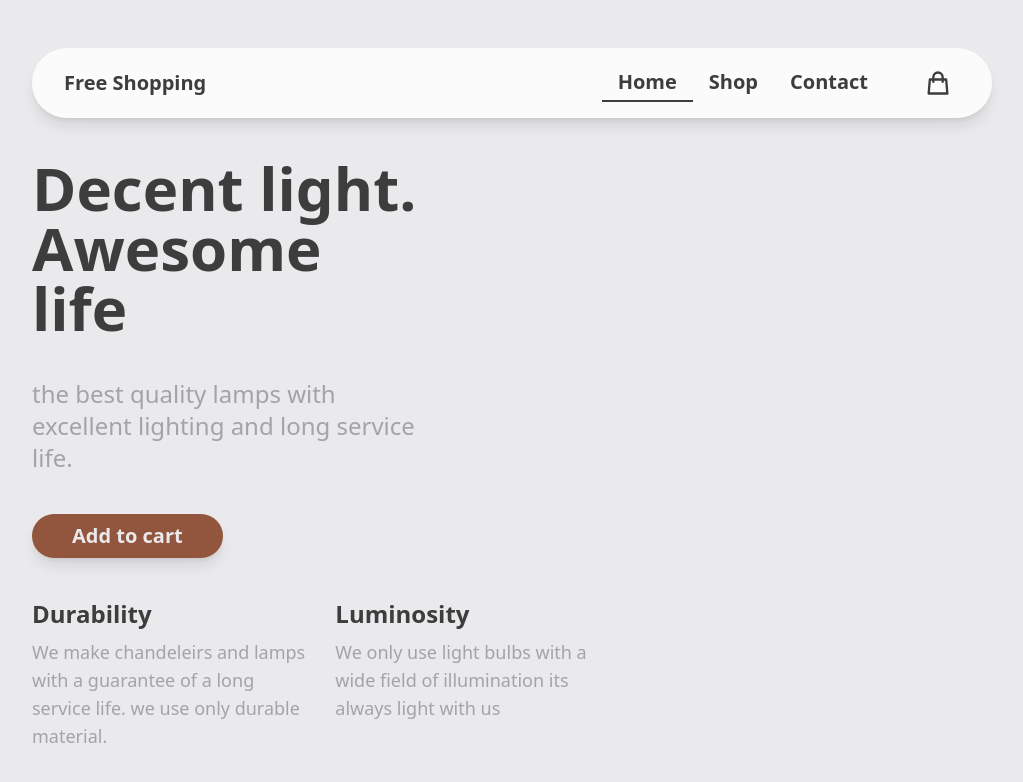
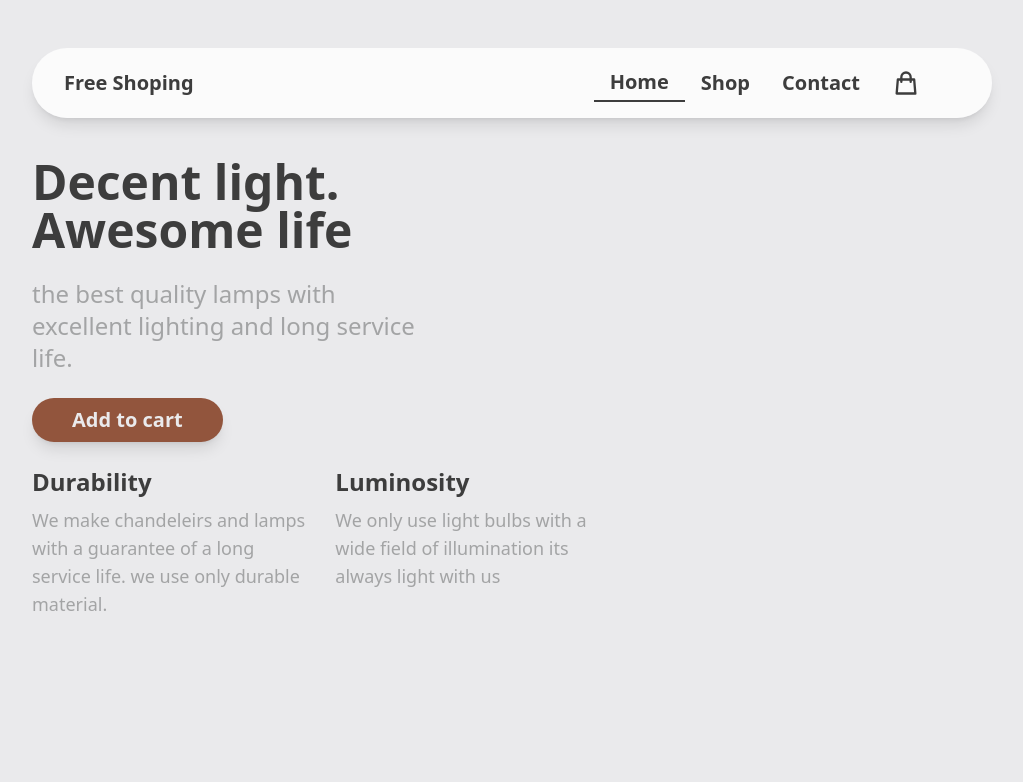
Before and after one commit to Sanaa00/shopping-ecommerce-website, a React (Create React App) app: page / in a window 1280 px wide. Shown: the top 782 px of the page, without its empty margins (128-1151 px from the left). Built offline with nearby package versions, Linux system fonts and the light colour scheme; no server answers.

Commit message:
fix: css issue

```diff
--- a/src/App.js
+++ b/src/App.js
@@ -16,7 +16,6 @@ function App() {
     axios
       .get("https://fakestoreapi.com/products")
       .then((response) => {
-        console.log("list of products:", response.data);
         setProducts(response.data);
       })
       .catch((err) => {
--- a/src/Component/NavBar.js
+++ b/src/Component/NavBar.js
@@ -4,49 +4,127 @@ import { NavLink, Link } from "react-router-dom";
 import { FiMenu } from "react-icons/fi";
 import { IoIosClose } from "react-icons/io";
 function NavBar({ shopItem }) {
-  const [showMenu, setShowMenu] = useState(false);
-  let menu;
-  const onNavbarHandler = () => setShowMenu(!showMenu);
-  if (showMenu) {
-    menu = (
-      <div className="flex flex-col fixed bg-gray-50 w-3/5  top-0 z-40 left-0 shadow-lg ">
+  const [open, setOpen] = useState(false);
+  // let menu;
+  // const onNavbarHandler = () => setShowMenu(!showMenu);
+
+  // if (showMenu) {
+  //   menu = (
+  //     <div className="flex flex-col fixed bg-gray-50 w-3/5  top-0 z-40 left-0 shadow-lg ">
+  //       <div className=" flex pl-2 h-28  ">
+  //         <button className="" onClick={onNavbarHandler}>
+  //           <IoIosClose className="text-5xl" fill="#3d3d3d" />
+  //         </button>
+  //       </div>
+
+  //       <div className=" w-3/5 h-screen shadow-sm">
+  //         <div className="bg-gray-50  py-4 text-2xl text-rash text-bold w-full flex pl-6 font-semibold  mb-2">
+  //           <Link onClick={onNavbarHandler} to="/">
+  //             Home
+  //           </Link>
+  //         </div>
+  //         <div className="bg-gray-50  py-4 text-2xl text-rash text-bold  w-full flex pl-6 font-semibold mb-2">
+  //           <Link onClick={onNavbarHandler} to="/shop">
+  //             Shop
+  //           </Link>
+  //         </div>
+  //         <div className="bg-gray-50  py-4 text-2xl text-rash text-bold  w-full flex pl-6 font-semibold   ">
+  //           <Link onClick={onNavbarHandler} to="/contact">
+  //             Contact
+  //           </Link>
+  //         </div>
+  //       </div>
+  //       <div></div>
+  //     </div>
+  //   );
+  // }
+  return (
+    <>
+      <div className=" flex flex-row items-center justify-between bg-white text-rash bg-opacity-80 shadow-lg rounded-full lg:text-xl 2xl:text-2xl font-semibold p-4 my-10 xl:mx-20">
+        <div className="hidden sm:block px-4 ">Free Shoping</div>
+        <button onClick={() => setOpen(!open)}>
+          <FiMenu className="sm:hidden mx-6 h-5 w-5 " />
+        </button>{" "}
+        <div className="sm:hidden block px-4 ">Free Shoping</div>
+        <div
+          className={` ${
+            open
+              ? "hidden"
+              : "  rounded-sm sm:hidden flex flex-col fixed bg-gray-50 w-3/5  top-0 z-40 left-0 shadow-lg"
+          }`}
+        >
           <div className=" flex pl-2 h-28  ">
-          <button className="" onClick={onNavbarHandler}>
-            <IoIosClose className="text-5xl" fill="#3d3d3d" />
+            <button onClick={() => setOpen(!open)} className="">
+              <IoIosClose
+                className="text-3xl mx-2 mt-16 h-10 w-10"
+                fill="#3d3d3d"
+              />
             </button>
-          {menu}
           </div>
 
-        <div className=" w-3/5 h-screen shadow-sm">
-          <div className="bg-gray-50  py-4 text-2xl text-rash text-bold w-full flex pl-6 font-semibold  mb-2">
-            <Link onClick={onNavbarHandler} to="/">
+          <div className=" w-3/5 h-screen shadow-sm ">
+            <div className="bg-gray-50  py-2 text-xl text-rash text-bold w-full flex pl-6 font-semibold  mb-2">
+              <Link to="/" onClick={() => setOpen(!open)}>
                 Home
               </Link>
             </div>
-          <div className="bg-gray-50  py-4 text-2xl text-rash text-bold  w-full flex pl-6 font-semibold mb-2">
-            <Link onClick={onNavbarHandler} to="/shop">
+
+            <div className="bg-gray-50  py-2 text-xl text-rash text-bold  w-full flex pl-6 font-semibold mb-2">
+              <Link to="/shop" onClick={() => setOpen(!open)}>
                 Shop
               </Link>
             </div>
-          <div className="bg-gray-50  py-4 text-2xl text-rash text-bold  w-full flex pl-6 font-semibold   ">
-            <Link onClick={onNavbarHandler} to="/contact">
+
+            <div className="bg-gray-50  py-2 text-xl text-rash text-bold  w-full flex pl-6 font-semibold   ">
+              <Link to="/contact" onClick={() => setOpen(!open)}>
                 Contact
               </Link>
             </div>
           </div>
-        <div></div>
         </div>
-    );
+        <nav className="hidden   px-4 sm:flex  items-center">
+          <NavLink
+            to="/"
+            className={({ isActive }) =>
+              (isActive ? "border-b-2 border-rash " : "") +
+              "  sm:px-2 md:px-4 p-1"
             }
-  return (
-    <>
-      {showMenu && (
-        <div
-          className=" bg-green-900 blur-2xl  "
-          onClick={onNavbarHandler}
-        ></div>
+            end
+          >
+            Home
+          </NavLink>
+          <NavLink
+            className={({ isActive }) =>
+              (isActive ? "border-b-2 border-rash " : "") +
+              " sm:px-2 md:px-4 p-1"
+            }
+            to="/shop"
+          >
+            Shop
+          </NavLink>{" "}
+          <NavLink
+            className={({ isActive }) =>
+              (isActive ? "border-b-2 border-rash  " : "") +
+              "  sm:px-2 md:px-4 p-1"
+            }
+            to="/contact"
+          >
+            Contact
+          </NavLink>{" "}
+          <NavLink to="/shopbag" className="flex px-4">
+            <span>
+              {shopItem.length !== 0 && (
+                <span className="absolute px-2 py-1 translate-x-1/2 -translate-y-1/2 bg-red-600 rounded-full text-xs text-white shadow-sm">
+                  {shopItem.length}
+                </span>
               )}
-      <div className="hidden sm:flex flex-row items-center justify-between bg-white text-rash bg-opacity-80 shadow-lg rounded-full lg:text-xl 2xl:text-3xl font-semibold p-4 my-10 xl:mx-20">
+              <HiOutlineShoppingBag className="mr-6 w-7 h-7 transition ease-in-out delay-150  duration-300   hover:scale-125" />
+            </span>
+          </NavLink>
+        </nav>
+      </div>
+
+      {/* <div className="hidden sm:flex flex-row items-center justify-between bg-white text-rash bg-opacity-80 shadow-lg rounded-full lg:text-xl 2xl:text-3xl font-semibold p-4 my-10 xl:mx-20">
         <div className="hidden sm:inline-block px-4">
           <p className="hidden sm:inline-block">Free Shopping</p>
         </div>
@@ -93,7 +171,6 @@ function NavBar({ shopItem }) {
             </span>
           </NavLink>
         </div>{" "}
-        {menu}
       </div>{" "}
       <div className="sm:hidden hover:cursor-pointer items-center justify-between z-50 flex ">
         <button className="" onClick={onNavbarHandler}>
@@ -110,7 +187,7 @@ function NavBar({ shopItem }) {
             <HiOutlineShoppingBag className="mr-6 w-7 h-7 transition ease-in-out delay-150  duration-300   hover:scale-125" />
           </span>
         </NavLink>
-      </div>
+      </div> */}
     </>
   );
 }
--- a/src/Pages/Home.js
+++ b/src/Pages/Home.js
@@ -7,33 +7,33 @@ function Home({ shopItem }) {
       <div className=" h-screen bg-spi py-6 sm:py-2 px-6 md:px-10 lg:px-16 xl:px-20">
         <NavBar shopItem={shopItem} />
 
-        <div className="flex flex-col justify-between sm:w-1/2 mt-10 sm:mt-0 md:px-10 xl:px-20">
-          <p className="text-rash text-4xl sm:text-4xl md:text-4xl xl:text-6xl 2xl:text-7xl  2xl:mt-6 font-semibold">
+        <div className="flex flex-col justify-between sm:w-1/2 mt-10 sm:mt-0 sm:px-4 md:px-10 xl:px-20">
+          <p className="text-rash text-4xl sm:text-4xl md:text-4xl xl:text-5xl 2xl:text-5xl  2xl:mt-6 font-semibold">
             Decent light. Awesome life
           </p>
-          <p className="text-rasasy w-4/5 sm:w-full text-xl sm:text-2xl md:text-xl xl:text-2xl 2xl:text-4xl mt-6 lg:mt-6 xl:mt-10 2xl:mt-6">
+          <p className="text-rasasy w-4/5 sm:w-full text-xl sm:text-2xl md:text-xl xl:text-2xl mt-6 lg:mt-6">
             the best quality lamps with excellent lighting and long service
             life.
           </p>
-          <button className="text-spi font-semibold text-xl shadow-lg bg-xanay px-6 sm:px-10 2xl:px-14 py-2 2xl:py-4 2xl:mt-6 rounded-full w-fit mt-6 sm:mt-4 md:mt-10 transition ease-in-out delay-150   duration-300  hover:-translate-y-1 hover:scale-105 ">
+          <button className="text-spi font-semibold text-xl shadow-lg bg-xanay px-6 sm:px-10 2xl:px-14 py-2  2xl:mt-6 rounded-full w-fit mt-6 sm:mt-4 md:mt-6 transition ease-in-out delay-150   duration-300  hover:-translate-y-1 hover:scale-105 ">
             Add to cart
           </button>
         </div>
-        <div className="grid sm:grid-cols-2 gap-x-5 md:px-10 xl:px-20  md:w-full xl:w-2/3 mt-10 sm:mt-10 lg:mt-10 justify-between">
+        <div className="grid sm:grid-cols-2 gap-x-5 sm:px-4 md:px-10 xl:px-20  md:w-full xl:w-2/3 mt-10 sm:mt-10 lg:mt-6 justify-between">
           <div className="">
-            <p className="text-rash text-2xl 2xl:text-4xl font-semibold">
+            <p className="text-rash text-2xl md:text-xl lg:text-2xl 2xl:text-3xl font-semibold">
               Durability
             </p>
-            <p className="text-rasasy text-lg 2xl:text-2xl mt-2">
+            <p className="text-rasasy md:text-md lg:text-lg 2xl:text-2xl mt-2">
               We make chandeleirs and lamps with a guarantee of a long service
               life. we use only durable material.
             </p>
           </div>
           <div className="mt-2 sm:mt-0">
-            <p className="text-rash text-2xl 2xl:text-4xl font-semibold ">
+            <p className="text-rash text-2xl  md:text-xl lg:text-2xl 2xl:text-3xl font-semibold ">
               Luminosity
             </p>
-            <p className="text-rasasy text-lg 2xl:text-2xl mt-2">
+            <p className="text-rasasy md:text-md lg:text-lg 2xl:text-2xl  mt-2">
               We only use light bulbs with a wide field of illumination its
               always light with us
             </p>
--- a/src/Pages/ShopBag.js
+++ b/src/Pages/ShopBag.js
@@ -4,6 +4,10 @@ import NavBar from "../Component/NavBar";
 
 import { RiDeleteBin6Line } from "react-icons/ri";
 function ShopBag({ shopItem, deleteHandle, onBuyHandle, deleteButton }) {
+  let sum = 0;
+
+  shopItem.reduce((_, current) => (sum += current.price * current.quantity), 0);
+
   return (
     <>
       <div className="min-h-screen  bg-spi py-6 sm:py-2 px-6 md:px-10 lg:px-16 xl:px-20 ">
@@ -95,11 +99,13 @@ function ShopBag({ shopItem, deleteHandle, onBuyHandle, deleteButton }) {
                       {shopItem.length}
                     </p>
                   </div>
-                  <div className="flex flex-row my-6">
+                  <div className="flex flex-row justify-between items-center my-6">
                     <p className="text-s sm:text-lg font-medium  text-rash ">
                       Total price
                     </p>
-                    <p></p>
+                    <p className="text-s sm:text-lg font-medium  text-rash">
+                      {sum.toFixed(2)}$
+                    </p>
                   </div>
                 </div>
               </div>
```
Also changed, not shown: src/Component/PaginationShop.js (+23 -27 lines), src/Component/RecommendationSlider.js (+10 -15 lines). Lines whose indentation alone changed are shown as unchanged.
